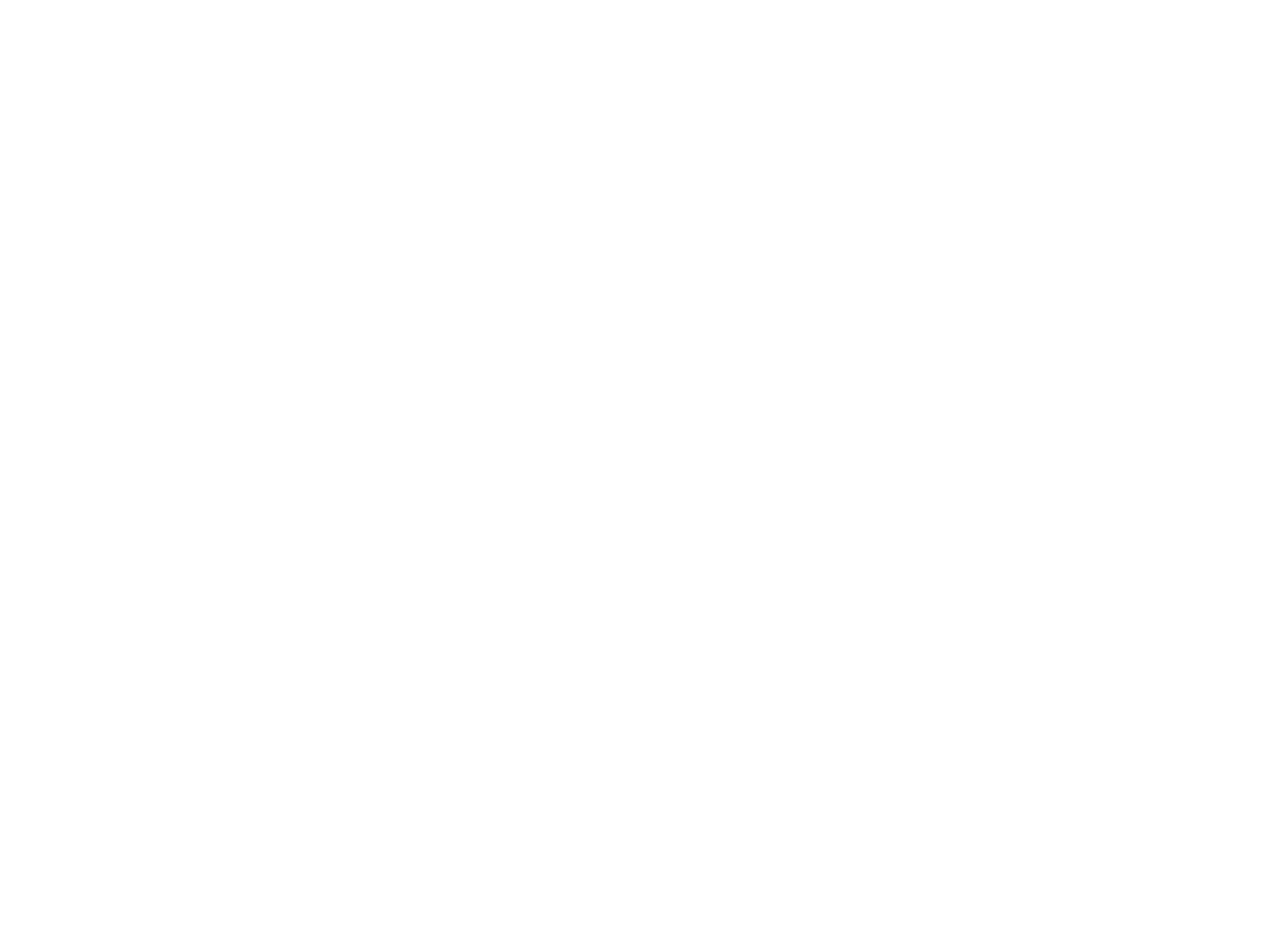
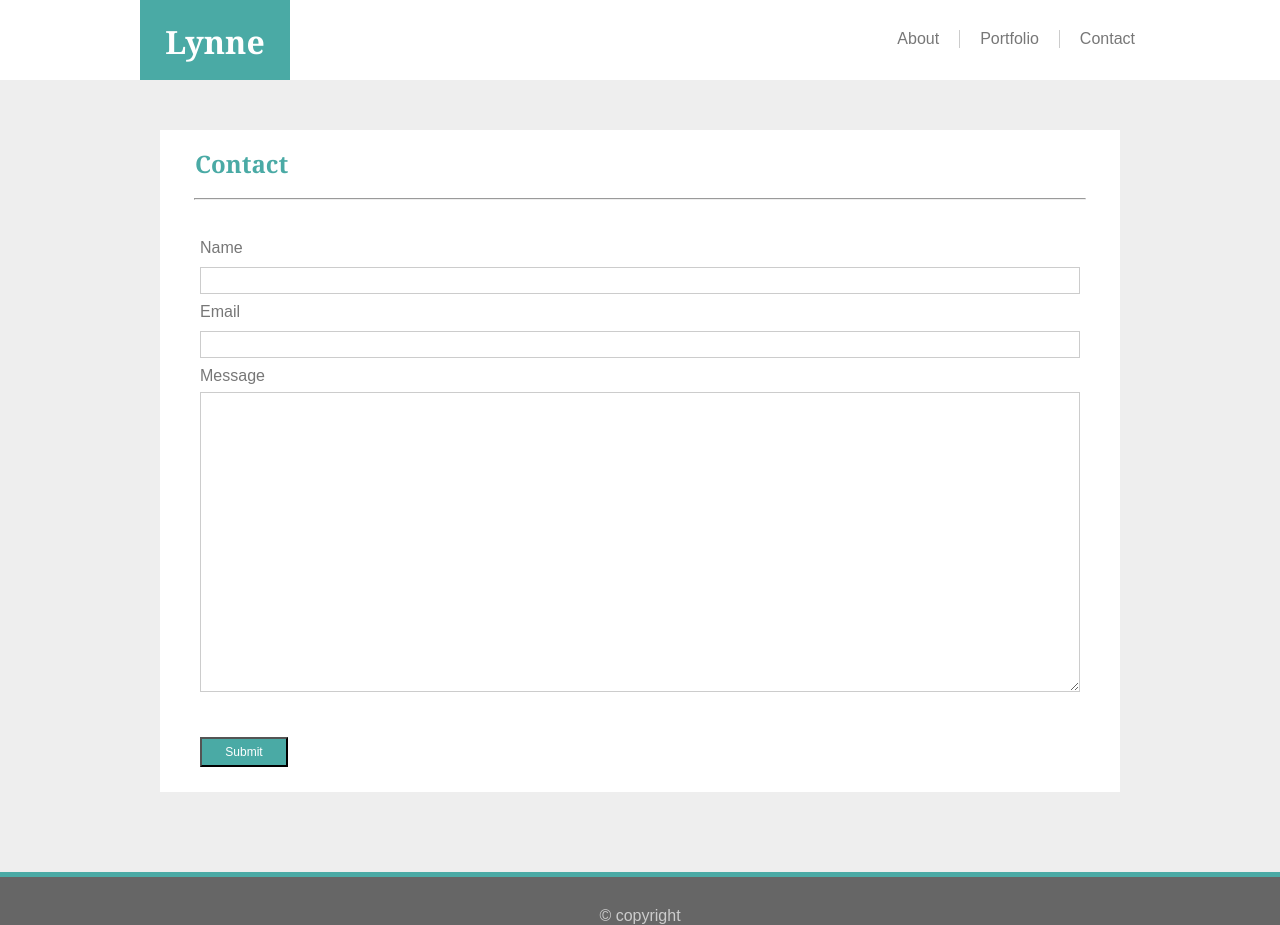
Before and after one commit to kwikkid/Basic-Repository, a plain HTML site: page contact.html in a window 1280 px wide. Before the commit the page ends 800 px from the top, so only its background shows below. Drawn offline with Linux system fonts and the light colour scheme.

Commit message:
updates with 3 pages and one style sheet

```diff
--- a/assets/css/style.css
+++ b/assets/css/style.css
@@ -0,0 +1,157 @@
+* {
+	box-sizing: border-box;
+	margin: 0 auto 0 auto;
+}
+
+.navbar {
+	background-color: #ffffff;
+	height: 80px;
+	width: 100%;
+	margin-right: 150px;
+}
+
+ol li {
+	list-style-type: none;
+	display: inline-block;
+	padding-left: 20px;
+	padding-right: 20px;
+	float: right;
+	position: relative;
+	left: -125px;
+	margin-top: 30px;
+}
+
+a {
+	text-decoration: none;
+	color: #777777;
+	text-align: center;
+}
+
+.portfolio {
+	border-right: solid 0.5px #cccccc;
+	border-left: solid 0.5px #cccccc;
+}
+
+.first {
+	color: #fff;
+	background-color: #4aaaa5;
+	text-align: center;
+	height: 80px;
+	width: 150px;
+	padding-left: 10px;
+	padding-right: 10px;
+	padding-top: 20px;
+	padding-bottom: 20px;
+	float: left;
+	margin-left: 140px;
+}
+
+
+h1 {
+	font-family: Georgia, Times, Times New Roman, serif;
+}
+
+body {
+	background-color: #eee;
+	font-family: Arial, Helvetia Neue, Helvetica, sans-serif;
+	width: 100%;
+}
+
+img {
+	float: left;
+	padding-right: 10px;
+	padding-left: 20px;
+}
+
+.me , .contactbox{
+	clear: both;
+	background-color: #ffffff;
+	border-color: #dddddd;
+	color: #777777;
+	width: 960px;
+	margin-top: 50px;
+	margin-bottom: 80px;
+	padding-left: 20px;
+	padding-right: 20px;
+	overflow: auto;
+	line-height: 2;
+}
+
+form{
+	padding-left: 20px;
+	padding-right: 20px;
+}
+.second , .contact {
+	color: #4aaaa5;
+	padding-left: 15px;
+	padding-right: 15px;
+	padding-top: 10px;
+	padding-bottom: 10px;
+
+
+}
+
+.text, textarea {
+
+	padding: 5px;
+	width: 100%;
+	border: 1px solid #cccccc;
+
+}
+
+textarea {
+	height: 300px;
+}
+.button {
+	background-color: #4aaaa5;
+	color: white;
+	font-size: 12px;
+	font-family: Arial, Helvetia Neue, Helvetica, sans-serif;
+	width: 10%;
+	height: 30px;
+	margin-bottom: 25px;
+}
+
+.pusheen, .surf, .minion, .sunset{
+	margin-bottom: 40px;
+}
+
+.img1 {
+
+}
+.img2 {
+
+}
+
+
+.img3 {
+
+
+}
+
+.img4 {
+	position: absolute;
+}
+
+p {
+	padding-left: 25px;
+	padding-right: 25px;
+	padding-bottom: 25px;
+}
+
+footer {
+	padding-top: 30px;
+	border-top: 5px solid #4aaaa5;
+	background-color: #666666;
+	text-align: center;
+	color: #cccccc;
+	width: 100vw;
+}
+
+input {
+	width: 100%;
+}
+
+hr {
+	width: 97%;
+}
--- a/contact.html
+++ b/contact.html
@@ -0,0 +1,41 @@
+<!DOCTYPE html>
+<html>
+<head>
+	<title>Lynne's Bio</title>
+	<link rel="stylesheet" type="text/css" href="./assets/css/style.css"
+	<hr>
+	<body>
+	<header>
+	<h1 class="first">Lynne</h1>
+	</header>
+		<ol class="navbar">
+			<li><a href="contact.html">Contact</a></li>
+			<li class="portfolio"><a href="portfolio.html">Portfolio</a></li>
+	  		<li><a href="index.html">About</a></li>
+		</ol>
+</head>
+		<section class="contactbox">
+			<h1 class="contact">Contact</h1>
+			<hr>
+			<br>
+		<form action="/action_page.php">
+			Name <br>
+			<input type="text" name="text"class="text"><br>
+			Email <br>
+			<input type="text" class="text"><br>
+			Message <br>
+			<textarea></textarea>
+			<br><br>
+			<input type="submit" name="submit" class="button"><br>
+		</form>
+
+
+
+
+		</section>
+
+</body>
+<footer>
+	&copy; copyright
+</footer>
+</html>
```
Also changed, not shown: index.html (+19 -16 lines), portfolio.html (+37 -0 lines), assets/images/108-1089025_am-pusheen-the-cat.png (deleted), assets/images/minion.JPG (added), assets/images/pusheen.gif (renamed from assets/images/pusheen noodz.gif), assets/images/sunset.jpg (added), assets/images/surf.jpeg (added), 3 other files.
